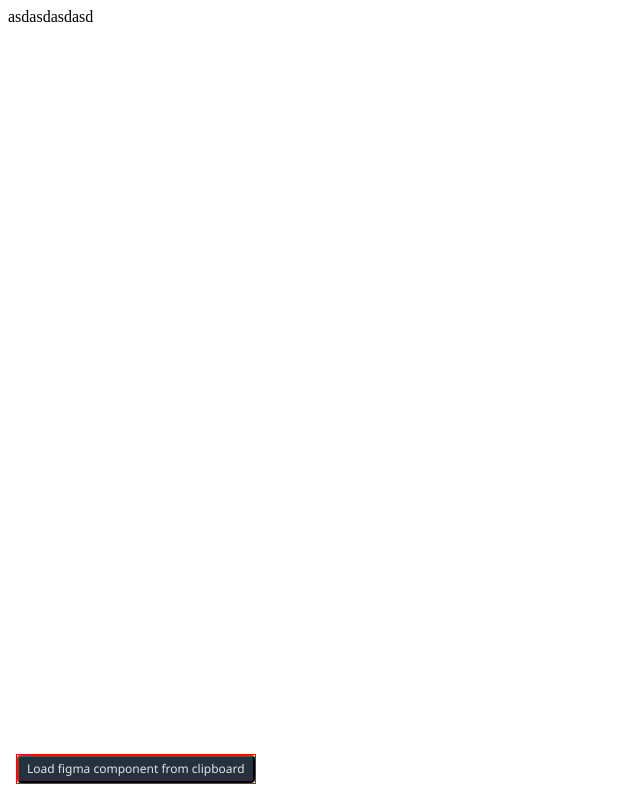
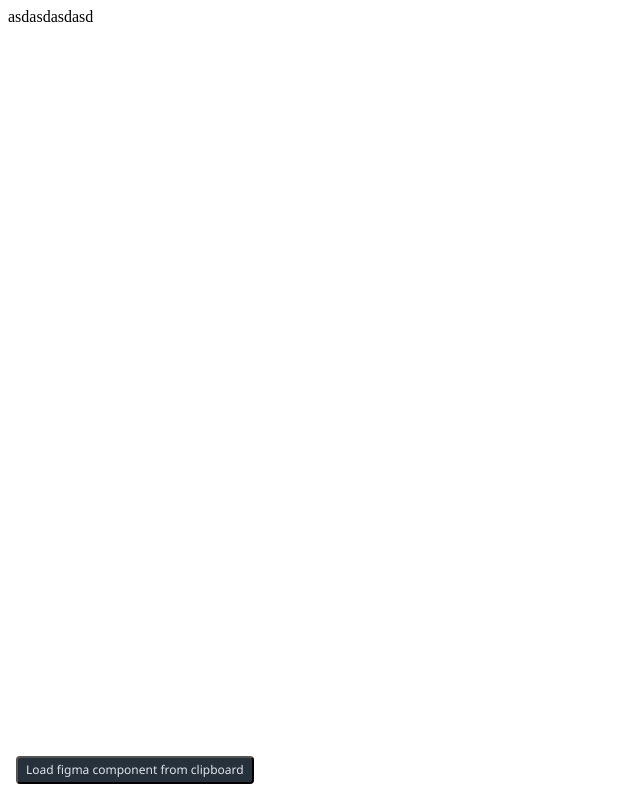
Before and after one commit to Pitu/figma-overlay, a Vue app: page / in a window 1280 px wide. Shown: the whole page, without its empty margins (0-640 px from the left). Built offline with nearby package versions, Linux system fonts and the light colour scheme.

Commit message:
chore: Remove debug.

```diff
--- a/src/components/FigmaOverlay.ce.vue
+++ b/src/components/FigmaOverlay.ce.vue
@@ -136,7 +136,6 @@ p {
 }
 
 #container {
-	border: 1px solid red;
 	position: absolute;
 	bottom: 1rem;
 	left: 1rem;
```
